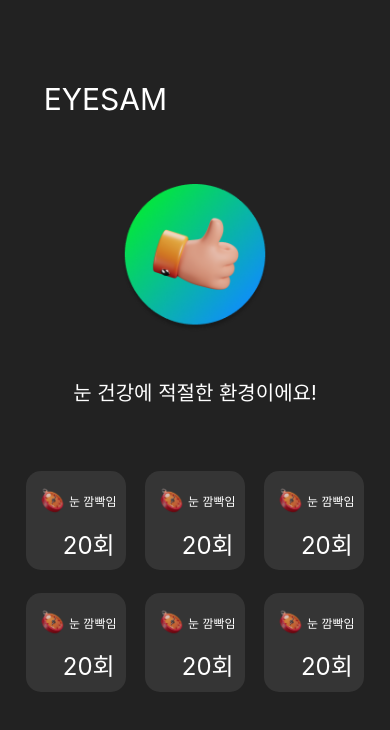
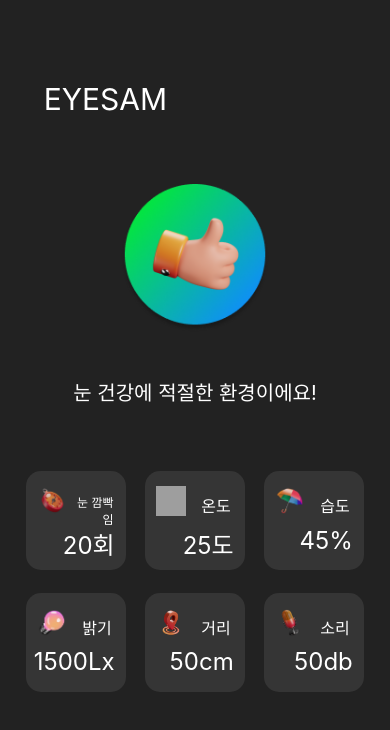
Before and after one commit to SID12g/eyesam, a React Native app: screen / in a window 390 px wide. Shown: the top 730 px of the page. Built offline with nearby package versions, Linux system fonts and the light colour scheme; grey boxes are pictures that could not be loaded.

Commit message:
detail component set

```diff
--- /dev/null
+++ b/components/DetailComponent.js
@@ -0,0 +1,64 @@
+import { View, Image, Text, StyleSheet } from "react-native"
+import { windowWidth, windowHeight } from "../utils/ScreenSize"
+import blink from '../assets/images/blink_icon.png'
+import bright from '../assets/images/bright_icon.png'
+import dist from '../assets/images/dist_icon.png'
+import humidity from '../assets/images/humidity_icon.png'
+import sound from '../assets/images/sound_icon.png'
+import temp from '../assets/images/temp_icon.png'
+
+export default function DetailComponent({icon, title, value}) {
+    return (
+        <View style={styles.detailComponent}>
+            <View style={styles.detailTitle}>
+                <Image source={icon} style={styles.detailIcon} />
+                <Text style={icon == blink ? styles.detailTextBlink:styles.detailText}>{title}</Text>
+            </View>
+            <Text style={styles.detailValue}>{value}</Text>
+        </View>
+    )
+}
+
+const styles = StyleSheet.create({
+    detailComponent: {
+        width: windowWidth * 100,
+        height: windowHeight * 100,
+        backgroundColor: '#353535',
+        borderRadius: 15,
+        marginHorizontal: windowWidth * 10,
+    },
+    detailTitle: {
+        flexDirection: 'row',
+        marginLeft: windowWidth * 11,
+        marginTop: windowHeight * 15,
+        height: windowHeight * 30,
+        width:windowWidth*100,
+    },
+    detailIcon: {
+        width: windowWidth * 30,
+        height: windowHeight * 30,
+    },
+    detailText: {
+        color: 'white',
+        fontSize: 16,
+        marginTop: windowHeight * 7,
+        textAlign:'right',
+        width:windowWidth*50,
+        paddingRight:windowWidth*5,
+    },
+    detailTextBlink: {
+        color: 'white',
+        fontSize: 12,
+        marginTop: windowHeight * 7,
+        textAlign:'right',
+        width:windowWidth*50,
+        paddingRight:windowWidth*3,
+    },
+    detailValue: {
+        fontSize: 24,
+        color: 'white',
+        textAlign: 'right',
+        marginRight: windowWidth * 11,
+        marginTop: windowHeight * 10,
+    },
+})
--- a/components/DetailValue.js
+++ b/components/DetailValue.js
@@ -1,60 +1,31 @@
 import { View, Text, Image, StyleSheet } from "react-native"
 import { windowWidth, windowHeight } from "../utils/ScreenSize"
 import blink from '../assets/images/blink_icon.png'
+import bright from '../assets/images/bright_icon.png'
+import dist from '../assets/images/dist_icon.png'
+import humidity from '../assets/images/humidity_icon.png'
+import sound from '../assets/images/sound_icon.png'
+import temp from '../assets/images/temp_icon.png'
+
+import DetailComponent from "./DetailComponent"
 export default function DeatilValue() {
     return (
         <View style={styles.detailColumnWrap}>
             <View style={styles.detailRowWrap}>
-                <View style={styles.detailComponent}>
-                    <View style={styles.detailTitle}>
-                        <Image source={blink} style={styles.detailIcon} />
-                        <Text style={styles.detailText}>눈 깜빡임</Text>
-                    </View>
-                    <Text style={styles.detailValue}>20회</Text>
-                </View>
-                <View style={styles.detailComponent}>
-                    <View style={styles.detailTitle}>
-                        <Image source={blink} style={styles.detailIcon} />
-                        <Text style={styles.detailText}>눈 깜빡임</Text>
-                    </View>
-                    <Text style={styles.detailValue}>20회</Text>
-                </View>
-                <View style={styles.detailComponent}>
-                    <View style={styles.detailTitle}>
-                        <Image source={blink} style={styles.detailIcon} />
-                        <Text style={styles.detailText}>눈 깜빡임</Text>
-                    </View>
-                    <Text style={styles.detailValue}>20회</Text>
-                </View>
+                <DetailComponent icon={blink} title='눈 깜빡임' value='20회' />
+                <DetailComponent icon={temp} title='온도' value='25도' />
+                <DetailComponent icon={humidity} title='습도' value='45%' />
             </View><View style={styles.detailRowWrap}>
-                <View style={styles.detailComponent}>
-                    <View style={styles.detailTitle}>
-                        <Image source={blink} style={styles.detailIcon} />
-                        <Text style={styles.detailText}>눈 깜빡임</Text>
-                    </View>
-                    <Text style={styles.detailValue}>20회</Text>
-                </View>
-                <View style={styles.detailComponent}>
-                    <View style={styles.detailTitle}>
-                        <Image source={blink} style={styles.detailIcon} />
-                        <Text style={styles.detailText}>눈 깜빡임</Text>
-                    </View>
-                    <Text style={styles.detailValue}>20회</Text>
-                </View>
-                <View style={styles.detailComponent}>
-                    <View style={styles.detailTitle}>
-                        <Image source={blink} style={styles.detailIcon} />
-                        <Text style={styles.detailText}>눈 깜빡임</Text>
-                    </View>
-                    <Text style={styles.detailValue}>20회</Text>
-                </View>
+                <DetailComponent icon={bright} title='밝기' value='1500Lx' />
+                <DetailComponent icon={dist} title='거리' value='50cm' />
+                <DetailComponent icon={sound} title='소리' value='50db' />
             </View>
         </View>
     )
 }
 
 const styles = StyleSheet.create({
-    detailColumnWrap:{
+    detailColumnWrap: {
 
     },
     detailRowWrap: {
@@ -62,35 +33,4 @@ const styles = StyleSheet.create({
         justifyContent: 'center',
         marginTop: windowHeight * 23,
     },
-    detailComponent: {
-        width: windowWidth * 100,
-        height: windowHeight * 100,
-        backgroundColor: '#353535',
-        borderRadius: 15,
-        marginHorizontal: windowWidth * 10,
-    },
-    detailTitle: {
-        flexDirection: 'row',
-        marginLeft: windowWidth * 11,
-        marginTop: windowHeight * 15,
-        height: windowHeight * 30
-
-    },
-    detailIcon: {
-        width: windowWidth * 30,
-        height: windowHeight * 30,
-    },
-    detailText: {
-        color: 'white',
-        fontSize: 12,
-        marginLeft: windowWidth * 2,
-        marginTop: windowHeight * 6,
-    },
-    detailValue: {
-        fontSize: 24,
-        color: 'white',
-        textAlign: 'right',
-        marginRight: windowWidth * 11,
-        marginTop: windowHeight * 10,
-    },
 })
```
